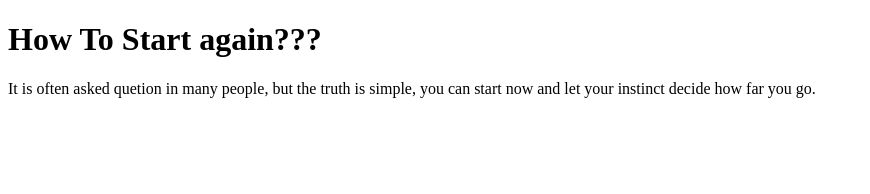
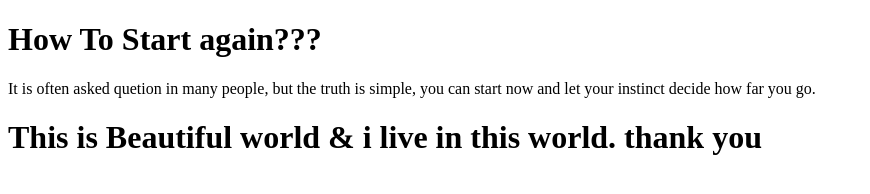
Before and after one commit to GKotherplanet/GKotherplanet, a plain HTML site: page index.html in a window 1280 px wide. Shown: the whole page, without its empty margins (0-870 px from the left). Drawn offline with Linux system fonts and the light colour scheme.

Commit message:
Update index.html

```diff
--- a/index.html
+++ b/index.html
@@ -9,5 +9,7 @@
 <body>
     <h1>How To Start again???</h1>
     <p>It is often asked quetion in many people, but the truth is simple, you can start now and let your instinct decide how far you go.</p>
+<h1> This is Beautiful world & i live in this world. thank you</h1>
+
 </body>
 </html>
```
